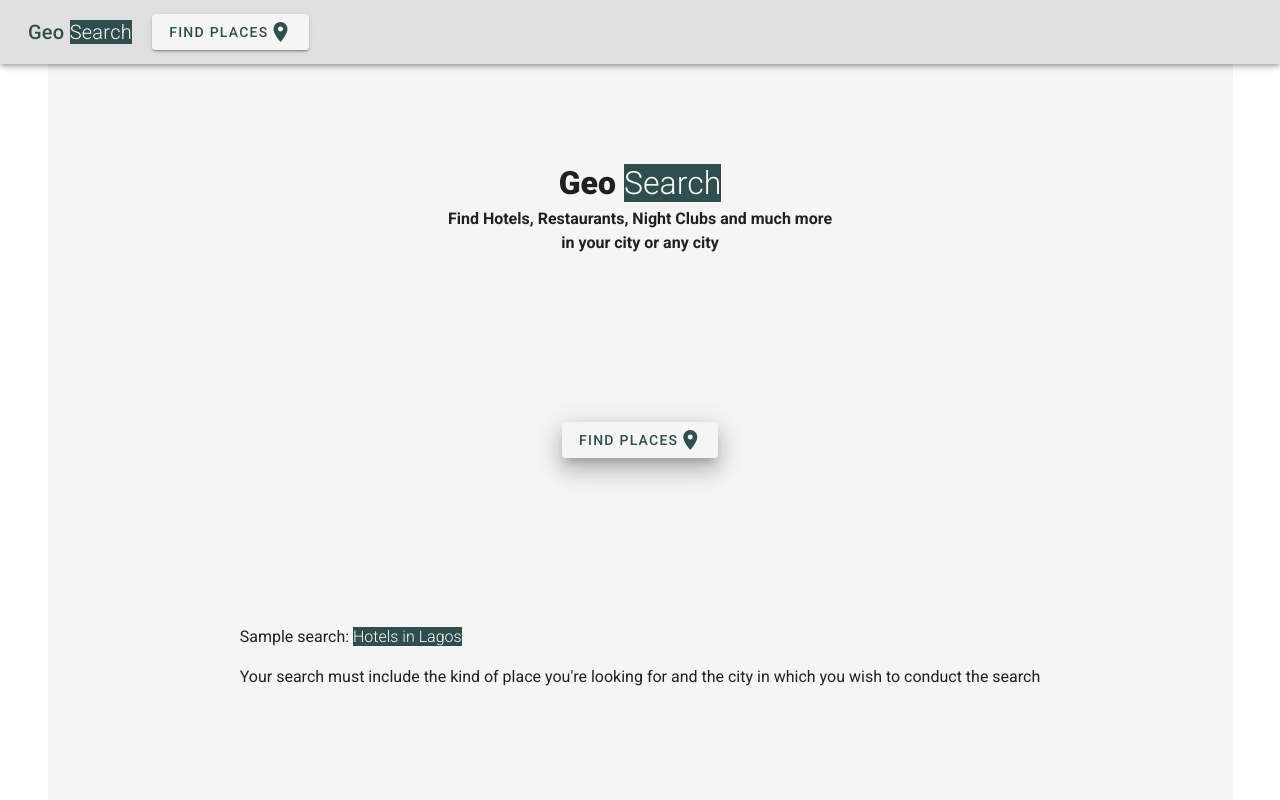
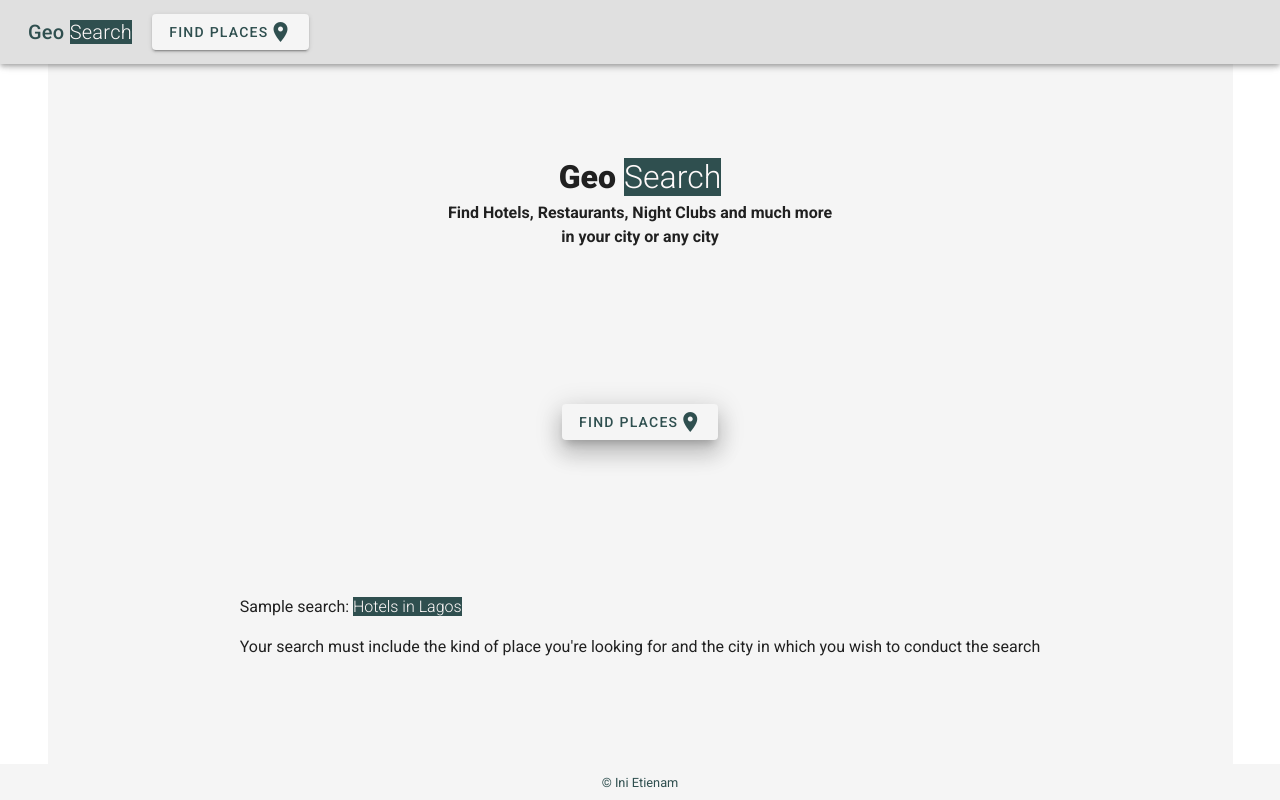
Before and after one commit to ietienam/geo-search, a Vue app: page / in a window 1280 px wide. Built offline with nearby package versions, Linux system fonts and the light colour scheme; no server answers.

Commit message:
footer added and another attempt to read keys on netlify build

```diff
--- a/package.json
+++ b/package.json
@@ -4,7 +4,7 @@
   "private": true,
   "scripts": {
     "serve": "vue-cli-service serve",
-    "build": "node ./scripts/create-env.js && vue-cli-service build --modern",
+    "build": "vue-cli-service build --modern",
     "lint": "vue-cli-service lint"
   },
   "dependencies": {
--- a/scripts/create-env.js
+++ /dev/null
@@ -1,2 +0,0 @@
-const fs = require('fs')
-fs.writeFileSync('./.env', `API_KEY=${process.env.VUE_APP_KEY}\n`)
--- a/src/App.vue
+++ b/src/App.vue
@@ -23,10 +23,27 @@
         <router-view></router-view>
       </v-container>
     </v-content>
+    <v-footer absolute="false" app>
+      <a
+        id="link"
+        href="https://enie.netlify.app"
+        target="_blank"
+        rel="no-opener"
+      >
+        <small>&copy; Ini Etienam</small>
+      </a>
+    </v-footer>
   </v-app>
 </template>
 
 <style>
+#link {
+  text-align: center;
+  margin: 0 auto;
+  text-decoration: none;
+  color: darkslategray;
+}
+
 #blue {
   color: #01579b;
 }
--- a/src/shared/config.js
+++ b/src/shared/config.js
@@ -1,5 +1,7 @@
-export const PLACE = "https://maps.googleapis.com/maps/api/place/textsearch/json?";
-export const DETAILS = "https://maps.googleapis.com/maps/api/place/details/json?";
-export const PHOTO = "https://maps.googleapis.com/maps/api/place/photo?maxwidth=400";
+export const PLACE =
+  "https://maps.googleapis.com/maps/api/place/textsearch/json?";
+export const DETAILS =
+  "https://maps.googleapis.com/maps/api/place/details/json?";
+export const PHOTO =
+  "https://maps.googleapis.com/maps/api/place/photo?maxwidth=400";
 export const PROXY = "https://secret-atoll-96241.herokuapp.com/";
-export const KEY = process.env.VUE_APP_KEY;
--- a/src/shared/data.service.js
+++ b/src/shared/data.service.js
@@ -1,10 +1,12 @@
 import * as axios from "axios";
 
-import { PLACE, DETAILS, KEY, PHOTO, PROXY } from "./config";
+import { PLACE, DETAILS, PHOTO, PROXY } from "./config";
 
 const getPlaces = async function(str) {
   try {
-    const places = await axios.get(`${PROXY}${PLACE}query=${str}&key=${KEY}`);
+    const places = await axios.get(
+      `${PROXY}${PLACE}query=${str}&key=${process.env.VUE_APP_KEY}`
+    );
     return places;
   } catch (error) {
     return `OOPS! Something went wrong. ERROR: ${error}`;
@@ -14,7 +16,7 @@ const getPlaces = async function(str) {
 const getPlace = async function(id) {
   try {
     const place = await axios.get(
-      `${PROXY}${DETAILS}place_id=${id}&key=${KEY}`
+      `${PROXY}${DETAILS}place_id=${id}&key=${process.env.VUE_APP_KEY}`
     );
     return place;
   } catch (error) {
@@ -25,7 +27,7 @@ const getPlace = async function(id) {
 const getPhotos = async function(photoreference) {
   try {
     const photos = await axios.get(
-      `${PROXY}${PHOTO}&photoreference=${photoreference}&key=${KEY}`
+      `${PROXY}${PHOTO}&photoreference=${photoreference}&key=${process.env.VUE_APP_KEY}`
     );
     return photos;
   } catch (error) {
```
